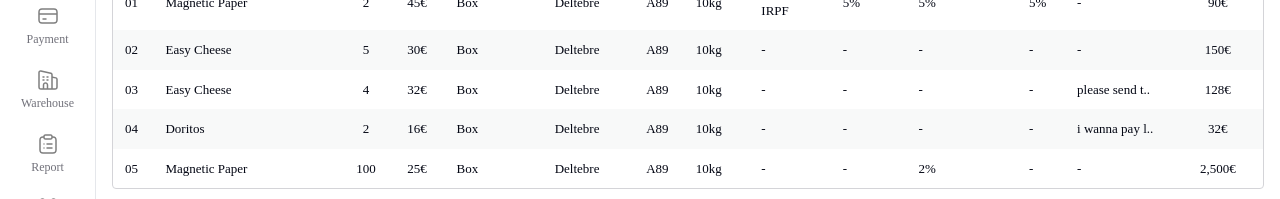
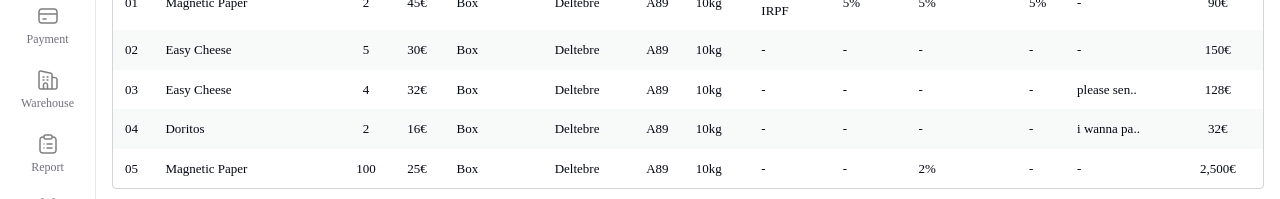
Before and after one commit to mammad-arvin/invoiceTask, a Next.js app: page /invoice/choose-a-template/configuration/new-invoice-page in a window 1280 px wide. Shown: the part 418-617 px from the top of the page. Built offline with nearby package versions, Linux system fonts and the light colour scheme.

Commit message:
updated to 10 character

```diff
--- a/utility/utilityFuction.js
+++ b/utility/utilityFuction.js
@@ -1,6 +1,6 @@
 const minDescrip = (desc) => {
     if (desc) {
-        const newDesc = desc.slice(0, 13) + "..";
+        const newDesc = desc.slice(0, 10) + "..";
         return newDesc;
     }
     return "";
```
